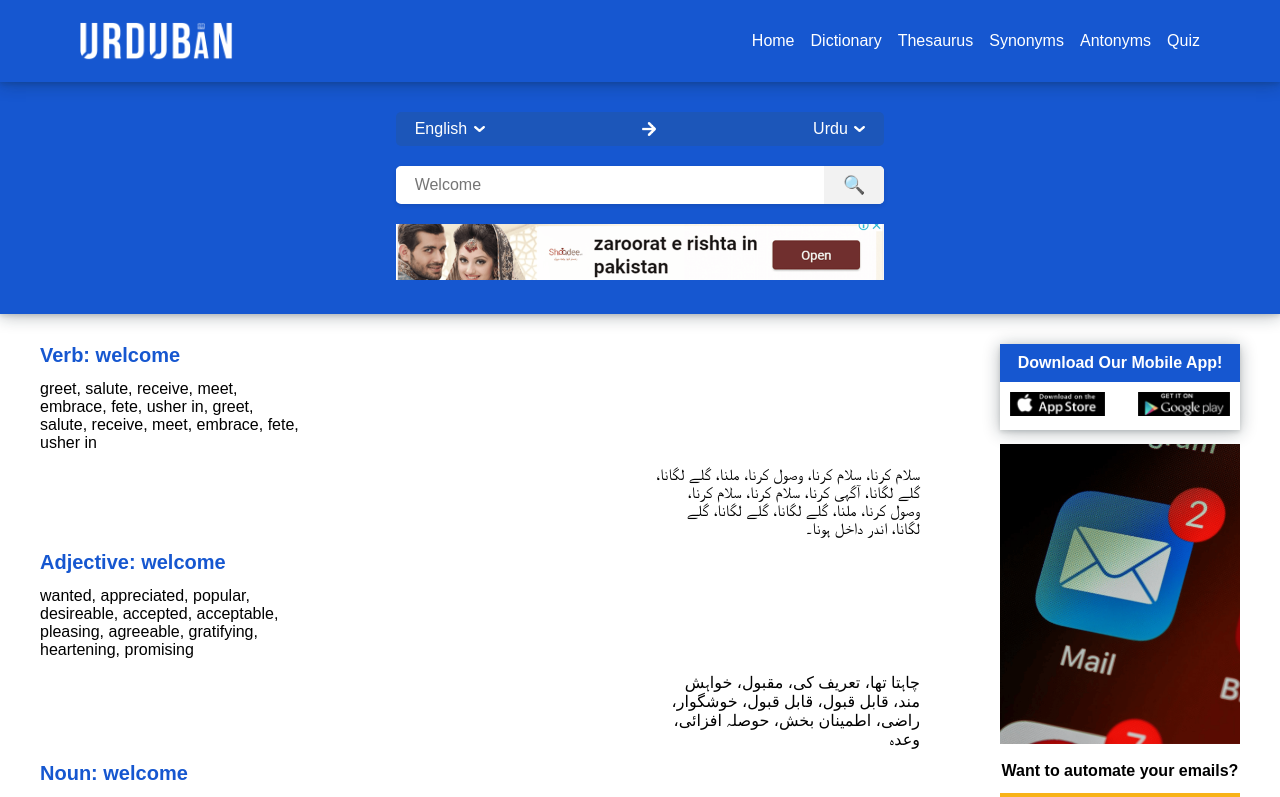
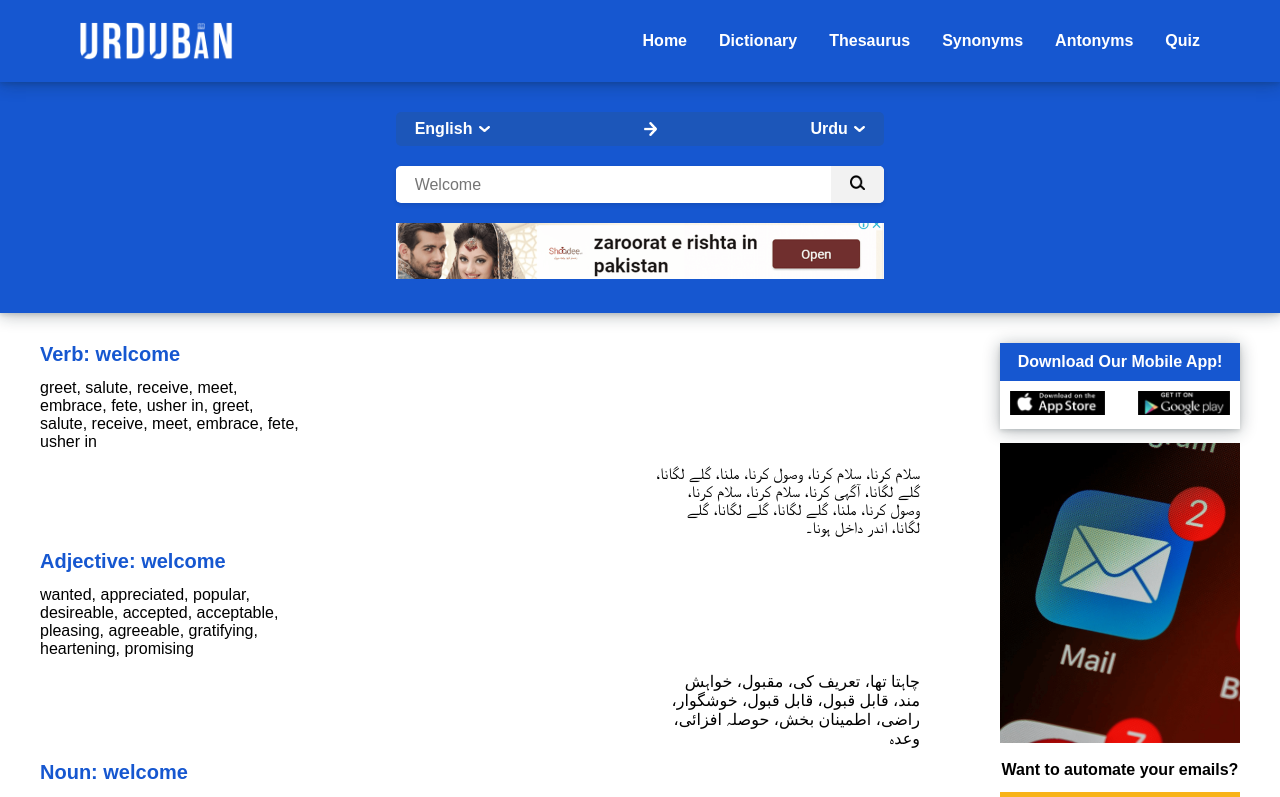
Before and after one commit to shehzadasadullah/urduban, a React (Vite) app: page / in a window 1280 px wide. Shown: the top 797 px of the page. Built offline with nearby package versions, Linux system fonts and the light colour scheme.

Commit message:
Minor Fixes

```diff
--- a/src/App.css
+++ b/src/App.css
@@ -44,11 +44,12 @@ html {
 .nav-links {
   list-style: none;
   display: flex;
-  gap: 1rem;
+  gap: 2rem;
 }
 
 .nav-links li {
   cursor: pointer !important;
+  font-weight: bold;
 }
 
 /* Hero Section CSS */
@@ -87,6 +88,7 @@ html {
 
 .language-text {
   color: white;
+  font-weight: bold;
 }
 
 .language-icon-small {
@@ -480,9 +482,11 @@ html {
   /* Header CSS (Mobile View) */
   .hamburger {
     display: block;
+    z-index: 10;
   }
 
   .logo-wrapper {
+    margin-left: -22pt;
     width: 100%;
     display: flex;
     justify-content: center;
@@ -646,6 +650,12 @@ html {
 
 @media (min-width: 768px) and (max-width: 1200px) {
 
+  /* Header Section CSS */
+
+  .nav-links {
+    gap: 1rem;
+  }
+
   /* Word Section CSS (Tablet View) */
   .ws-div1 {
     width: 50%;
--- a/src/components/HeroSection.jsx
+++ b/src/components/HeroSection.jsx
@@ -37,7 +37,16 @@ function HeroSection() {
           <div className="search-container">
             <input type="text" placeholder="Welcome" className="search-input" />
             <button className="search-button">
-              <span className="search-icon">🔍</span>
+              <span className="search-icon">
+                <img
+                  src="/images/search_icon.png"
+                  alt="Icon"
+                  loading="lazy"
+                  style={{
+                    height: "11pt",
+                  }}
+                />
+              </span>
             </button>
           </div>
         </div>
```
Also changed, not shown: public/images/search_icon.png (added).
